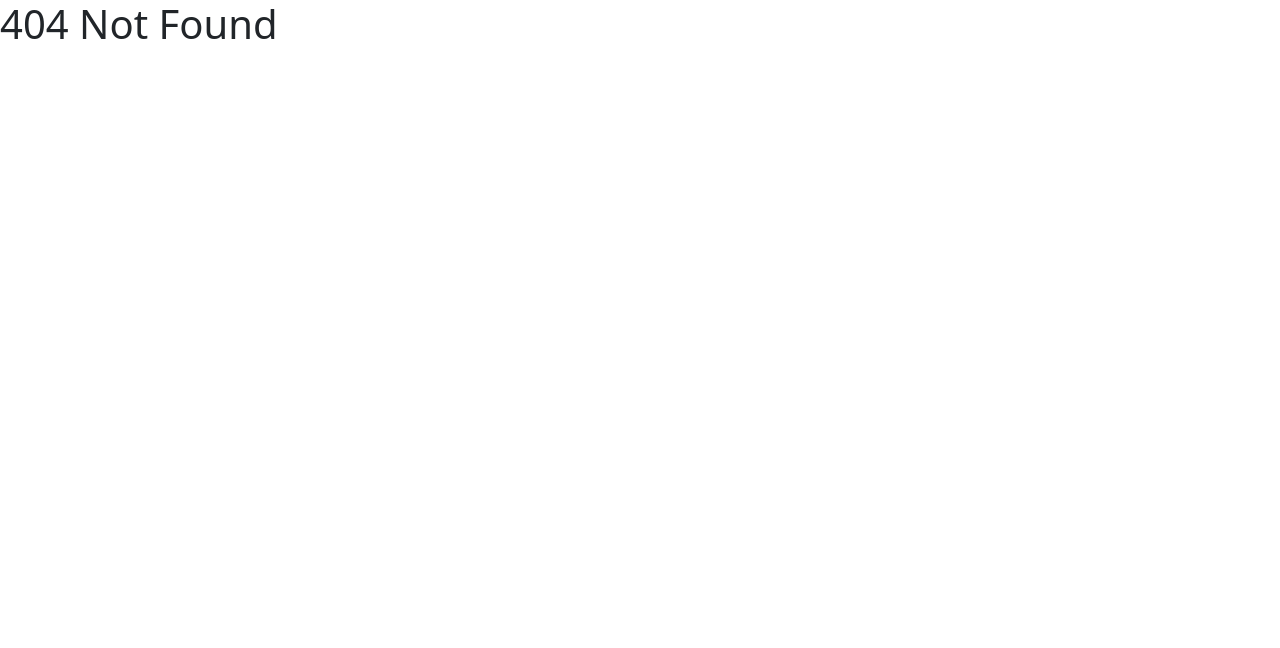
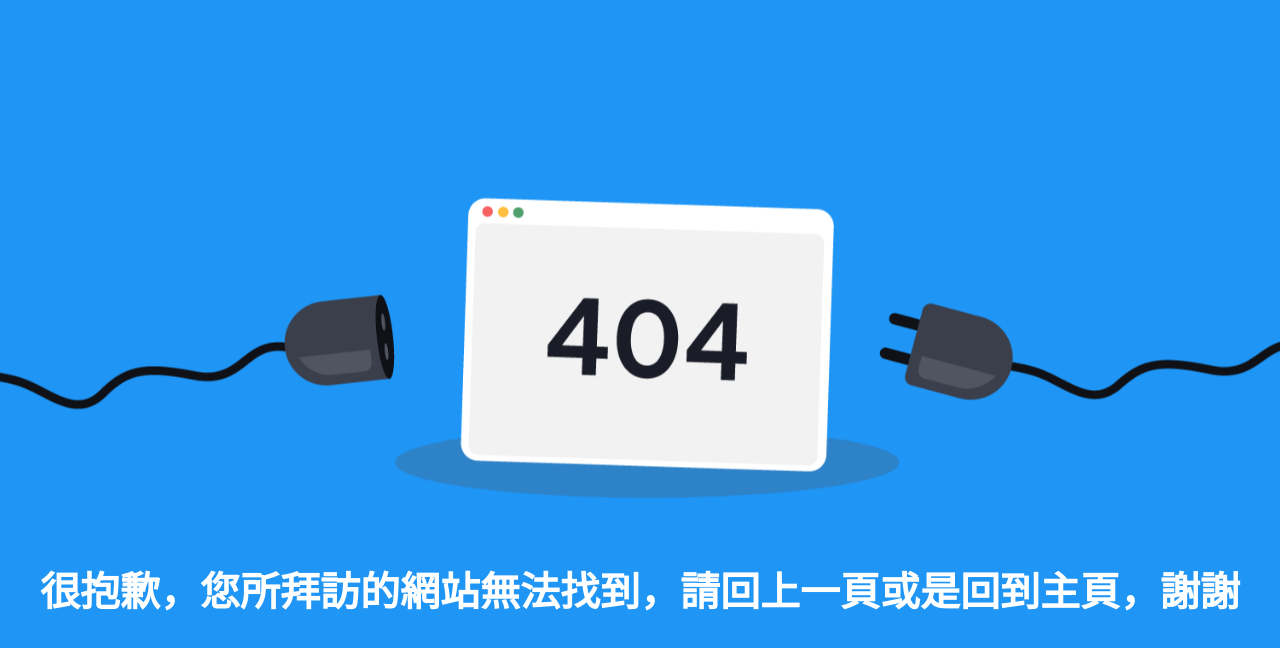
Before and after one commit to peter150397/ECommerce_Vue3, a Vue app: page /#/ in a window 1280 px wide. Before the commit this address had no page. Shown: the top 648 px of the page. Built offline with nearby package versions, Linux system fonts and the light colour scheme; what @vee-validate/i18n would draw is missing.

Commit message:
style 404 page

```diff
--- a/src/components/Sidebar.vue
+++ b/src/components/Sidebar.vue
@@ -41,11 +41,14 @@ export default {
 };
 </script>
 
-<style>
+<style scoped>
+a{
+  border-radius: 10px;
+}
+
 .Active , .Active:focus{
   background-color: #0d6efd;
   color: white;
-  border-radius: 10px;
 }
 .Active:hover{
   background-color: #0a58ca;
--- a/src/views/NotFound.vue
+++ b/src/views/NotFound.vue
@@ -2,5 +2,18 @@
 </script>
 
 <template>
-    <h1>404 Not Found</h1>
+    <div class="bg-color align-items-center d-flex flex-column justify-content-center gap-5">
+        <img src="@/assets/404.png" alt="">
+        <h1 class="fw-bolder text-center text-white">很抱歉，您所拜訪的網站無法找到，請回上一頁或是回到主頁，謝謝</h1>
+    </div>
 </template>
+
+<style scoped>
+img{
+    width: 100vw;
+}
+.bg-color{
+    background-color: #1f95f5;
+    height: 100vh;
+}
+</style>
```
Also changed, not shown: src/assets/404.png (added), 13 other files (tests, documents, lock files or other folders).
